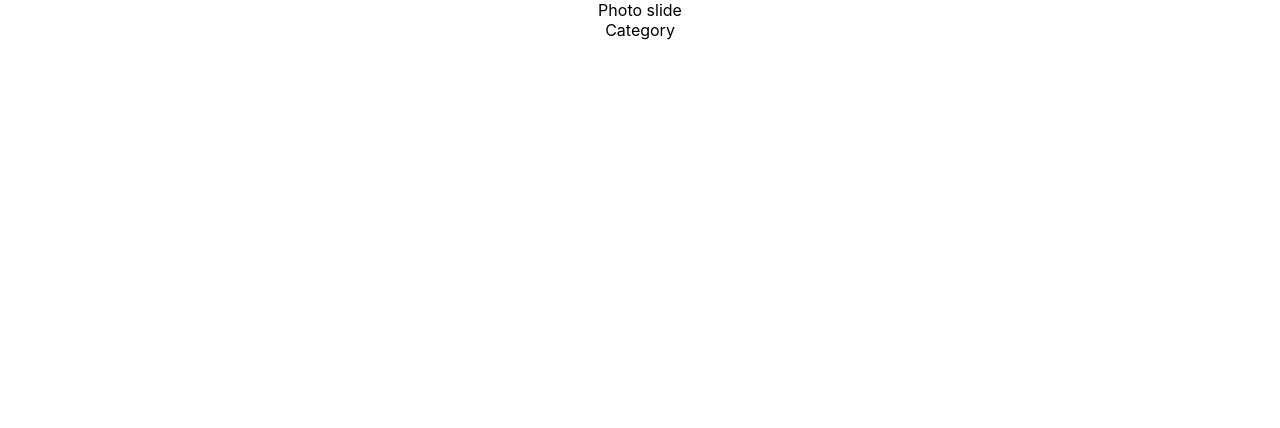
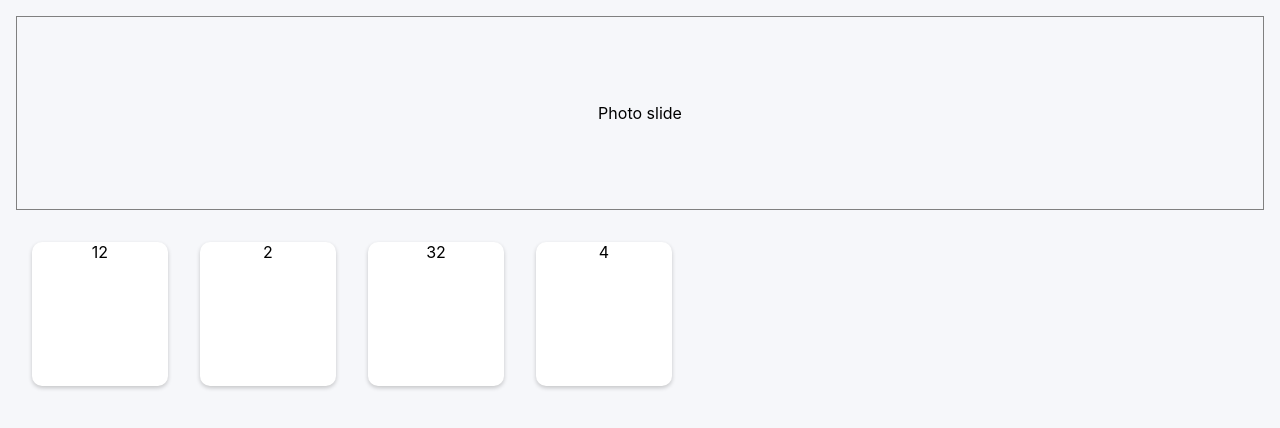
Before and after one commit to NewUserAyush/mobile-shop, a React (Create React App) app: page / in a window 1280 px wide. Shown: the top 428 px of the page. Built offline with nearby package versions, Linux system fonts and the light colour scheme.

Commit message:
change item page

```diff
--- a/src/components/landingPage/index.css
+++ b/src/components/landingPage/index.css
@@ -0,0 +1,16 @@
+.slider{
+    height:12em;
+    display: flex;
+    justify-content: center;
+    align-items: center;
+    margin: 1em;
+    border: 1px solid gray;
+}
+
+.category{
+    /* border: 1px solid gray; */
+    margin: 1em;
+    height: 100%;
+    flex-wrap: wrap;
+    display: flex;
+}
--- a/src/components/landingPage/index.js
+++ b/src/components/landingPage/index.js
@@ -1,12 +1,19 @@
 import React from 'react';
 import './index.css';
+import Product from '../product/index.js';
 
 class LandingPage extends React.Component {
+  constructor(prop){
+    super(prop);
+    this.state={}
+  }
+
+
   render() {
     return (
       <div>
-       <div>Photo slide</div>
-        <div>Category</div>
+       <div className="slider">Photo slide</div>
+       <Product></Product>
       </div>
     );
   }
--- /dev/null
+++ b/src/components/product/index.css
@@ -0,0 +1,18 @@
+.category{
+    /* border: 1px solid gray; */
+    margin: 1em;
+    height: 100%;
+    flex-wrap: wrap;
+    display: flex;
+}
+
+.item{
+    width: 8.5em;
+    height: 9em;
+    /* flex: 1; */
+    text-align: center;
+    margin: 1em;
+    border-radius: 10px;
+    background: white;
+    box-shadow: 0 2px 4px 0 rgba(0, 0, 0, 0.2);
+}
--- /dev/null
+++ b/src/components/product/index.js
@@ -0,0 +1,25 @@
+import React from 'react';
+import './index.css';
+
+class Product extends React.Component {
+  constructor(prop){
+    super(prop);
+    this.state={
+      arr:[12,2,32,4]
+    }
+  }
+
+
+  render() {
+    return (
+
+        <div className="category">
+        {this.state.arr.map((d,i) =>
+          <div className="item">{d}</div>
+        )}
+        </div>
+    );
+  }
+}
+
+export default Product;
--- a/src/index.css
+++ b/src/index.css
@@ -6,6 +6,7 @@ body {
     sans-serif;
   -webkit-font-smoothing: antialiased;
   -moz-osx-font-smoothing: grayscale;
+  background-color: #f6f7fa;
 }
 
 code {
```
Also changed, not shown: 1 other file (tests, documents, lock files or other folders).
